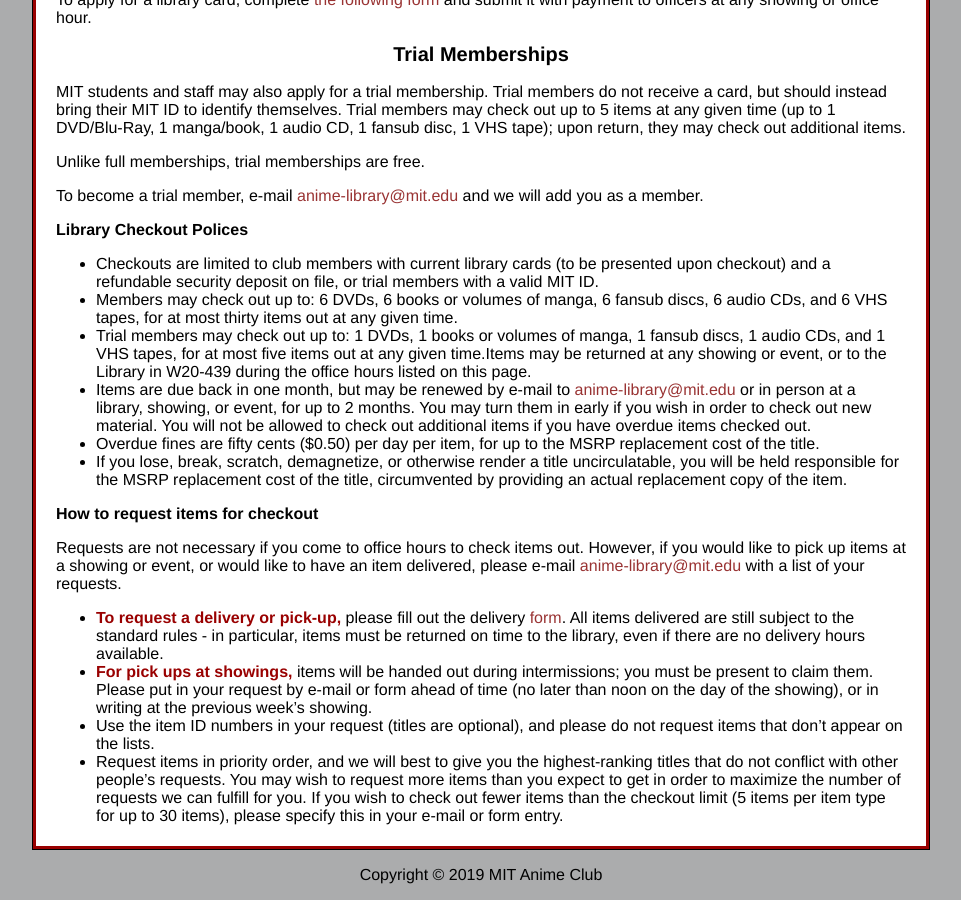
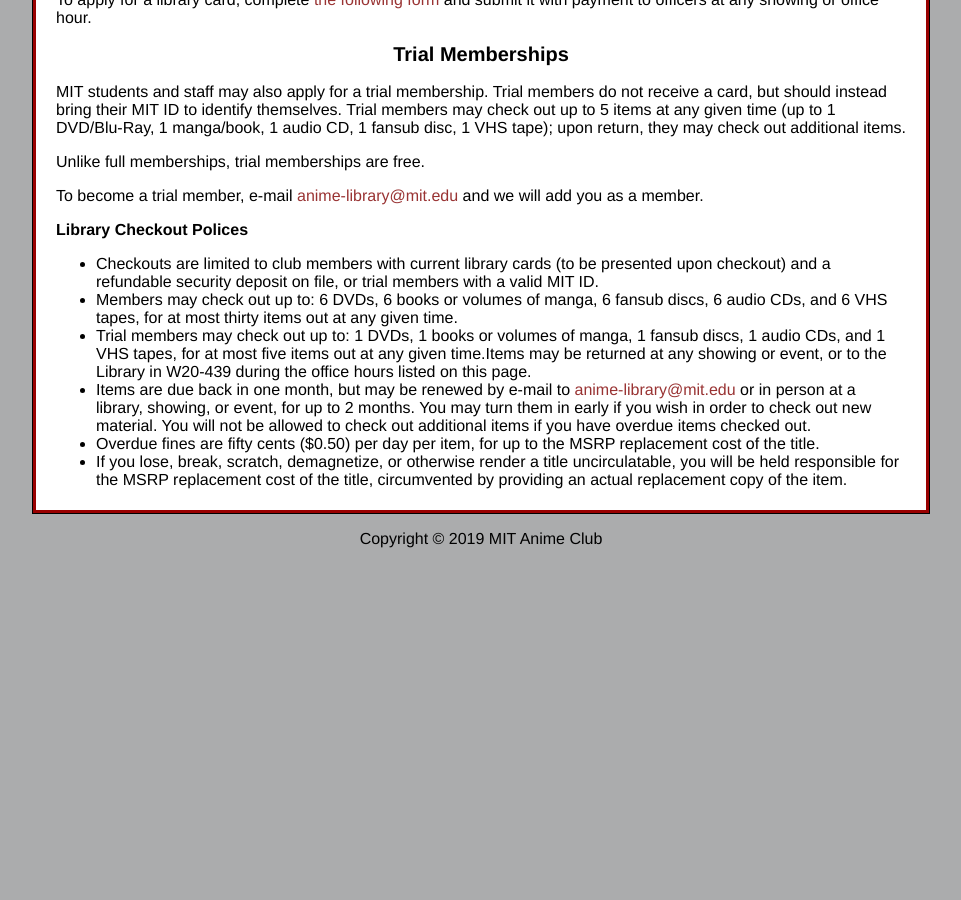
Before and after one commit to mit-anime/mit-anime.github.io, a Jekyll site: the page built from library/rules.markdown, in a window 1280 px wide and 900 px high, scrolled down 1965 px. Shown: the whole window, without its empty margins (159-1120 px from the left). Built offline with Jekyll 4.4.1, drawn with Linux system fonts in a browser that asks for light colours; after the commit the page ends 2529 px from its top, so only the background shows below that.

Commit message:
fix broken php links, remove stuff about pickup

```diff
--- a/_layouts/page.html
+++ b/_layouts/page.html
@@ -20,7 +20,7 @@
 				<li><a href={{ "/" | relative_url }}>Home</a></li>
 				<li><a href={{ "/showings" | relative_url }}>Showings</a>
 					<ul>
-						<li><a href={{ "/showings/history.php" | relative_url }}>History</a></li>
+						<li><a href={{ "/showings/history" | relative_url }}>History</a></li>
 						<li><a href={{ "/showings/directions" | relative_url }}>Directions</a></li>
 					</ul>
 				</li>
--- a/info/index.markdown
+++ b/info/index.markdown
@@ -25,7 +25,7 @@ and artistic connections between anime and the community.
 There is a mailing list for all people interested in announcements about
 club showings. Please send email to <anime-inquiry@mit.edu> if you would
 like to be added. You can also [become a library
-member](../library/rules.php).
+member](../library/rules).
 
 **Mailing address**
 
@@ -40,7 +40,7 @@ Cambridge, MA 02139-4307
 
 If you have any comments, questions, or suggestions, you can reach the
 MIT Anime Club officers via e-mail at <anime-inquiry@mit.edu>, or
-individually by the e-mail addresses listed [here](officers.php).
+individually by the e-mail addresses listed [here](officers).
 
 We also encouage concerned members to come to club business meetings.
 Any member who would like to become more involved in the club, as well
--- a/info/membership.markdown
+++ b/info/membership.markdown
@@ -21,7 +21,7 @@ in elections.
 
 Membership alone does not entitle one to check out items from the
 library, however; for that information, please check out our page on
-[library rules.](../library/rules.php)
+[library rules.](../library/rules)
 
 **Discounts**
 
--- a/library/rules.markdown
+++ b/library/rules.markdown
@@ -48,12 +48,3 @@ To become a trial member, e-mail <anime-library@mit.edu> and we will add you as
 -   Items are due back in one month, but may be renewed by e-mail to <anime-library@mit.edu> or in person at a library, showing, or event, for up to 2 months. You may turn them in early if you wish in order to check out new material. You will not be allowed to check out additional items if you have overdue items checked out.
 -   Overdue fines are fifty cents ($0.50) per day per item, for up to the MSRP replacement cost of the title.
 -   If you lose, break, scratch, demagnetize, or otherwise render a title uncirculatable, you will be held responsible for the MSRP replacement cost of the title, circumvented by providing an actual replacement copy of the item.
-
-### How to request items for checkout
-
-Requests are not necessary if you come to office hours to check items out. However, if you would like to pick up items at a showing or event, or would like to have an item delivered, please e-mail <anime-library@mit.edu> with a list of your requests.
-
--   **To request a delivery or pick-up,** please fill out the delivery [form](delivery.php). All items delivered are still subject to the standard rules - in particular, items must be returned on time to the library, even if there are no delivery hours available.
--   **For pick ups at showings,** items will be handed out during intermissions; you must be present to claim them. Please put in your request by e-mail or form ahead of time (no later than noon on the day of the showing), or in writing at the previous week's showing.
--   Use the item ID numbers in your request (titles are optional), and please do not request items that don't appear on the lists.
--   Request items in priority order, and we will best to give you the highest-ranking titles that do not conflict with other people's requests. You may wish to request more items than you expect to get in order to maximize the number of requests we can fulfill for you. If you wish to check out fewer items than the checkout limit (5 items per item type for up to 30 items), please specify this in your e-mail or form entry.
--- a/resources/index.markdown
+++ b/resources/index.markdown
@@ -16,7 +16,7 @@ Stores](#stores)
 
 ### Introducing Anime {#intro}
 
-| [Starting an Anime Club of Your Own](start.php) | Occasionally, people ask us for advice on how to start an anime club. Since our club is nearing two decades old, we don't remember how; things were different then, anyway. However, we've scraped together a little advice, and put it here. *(Maintained by MIT Anime)* |
+| [Starting an Anime Club of Your Own](start) | Occasionally, people ask us for advice on how to start an anime club. Since our club is nearing two decades old, we don't remember how; things were different then, anyway. However, we've scraped together a little advice, and put it here. *(Maintained by MIT Anime)* |
 
 ### Anime Encyclopedias and Resources {#encyc}
 
@@ -38,8 +38,8 @@ Stores](#stores)
 
 ### MIT and Anime {#mit}
 
-| [MIT References in Anime](mit_in_anime.php)                                                                                                                                                                                                                                                                                                                                                                                                                       | The Institute features in many series, particularly as the alma mater to numerous characters; this page is dedicated to listing various MIT anime references. *(Maintained by MIT Anime)* |
-| [Anime-related MIT Classes](classes.php)                                                                                                                                                                                                                                                                                                                                                                                                                          | Many subjects offered at MIT may help to establish a context for viewing anime. This page keeps track of such classes for the current school year. *(Maintained by MIT Anime)*            |
+| [MIT References in Anime](mit_in_anime)                                                                                                                                                                                                                                                                                                                                                                                                                       | The Institute features in many series, particularly as the alma mater to numerous characters; this page is dedicated to listing various MIT anime references. *(Maintained by MIT Anime)* |
+| [Anime-related MIT Classes](classes)                                                                                                                                                                                                                                                                                                                                                                                                                          | Many subjects offered at MIT may help to establish a context for viewing anime. This page keeps track of such classes for the current school year. *(Maintained by MIT Anime)*            |
 | [Anime-Related Books](http://library.mit.edu/F/SY9LQT4G1URB1X9P1CA3XVKXFIBEKHNLUYP52D7T4FHGJ1AEMR-31936?func=find-a&find_code=WRD&request=anime&request_op=OR&find_code=WRD&request=manga&request_op=AND&find_code=WRD&request=&adjacent=N&filter_code_2=WYR&filter_request_2=&local_base=MIT01PUB&filter_code_4=WLB&filter_request_4=&filter_code_3=WYR&filter_request_3=&filter_code_1=WLG&filter_request_1=&filter_code_5=WCL&filter_request_5=&Search=Search) | List of books on anime and manga available in MIT libraries. *(Links to Barton library catalog search.)*                                                                                  |
 
 ### MIT Anime-Related Organizations {#mitorg}
```
